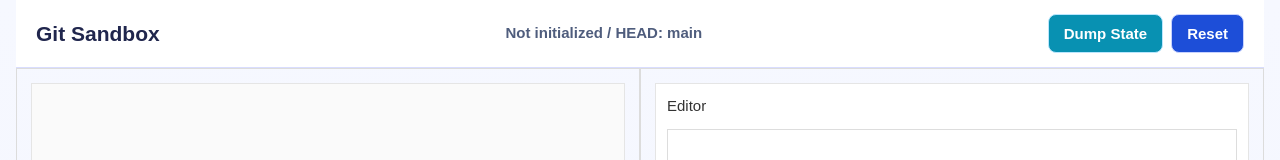
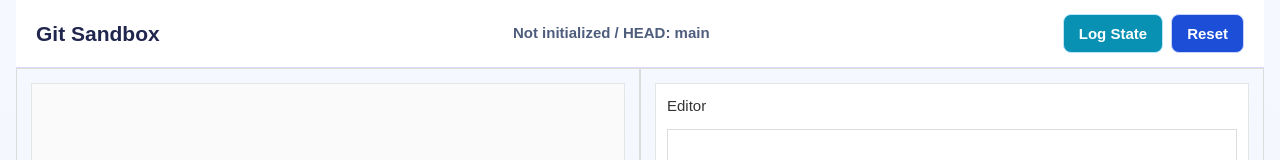
Before and after one commit to dbwhdtjr0457/GitSandbox, a React (Vite) app: page / in a window 1280 px wide. Shown: the top 160 px of the page. Built offline with nearby package versions, Linux system fonts and the light colour scheme.

Commit message:
fix(AppHeader): rename button text from "Dump State" to "Log State" for clarity

```diff
--- a/src/components/AppHeader.tsx
+++ b/src/components/AppHeader.tsx
@@ -17,7 +17,7 @@ export function AppHeader({ initialized, head, onLogState, onReset }: AppHeaderP
       </div>
       <div className="app-header-actions">
         <button type="button" className="app-log-button" onClick={onLogState}>
-          Dump State
+          Log State
         </button>
         <button type="button" className="app-reset-button" onClick={onReset}>
           Reset
```
